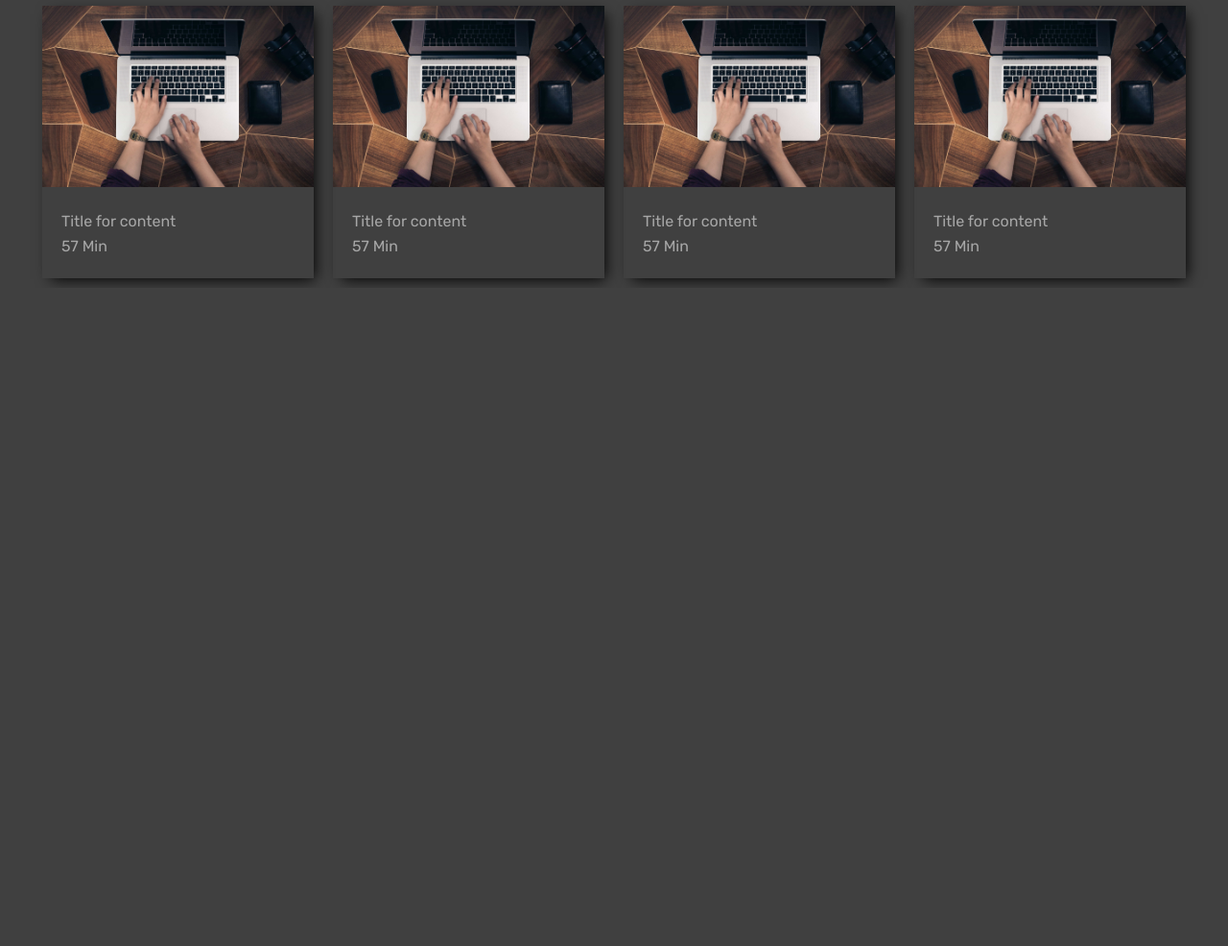
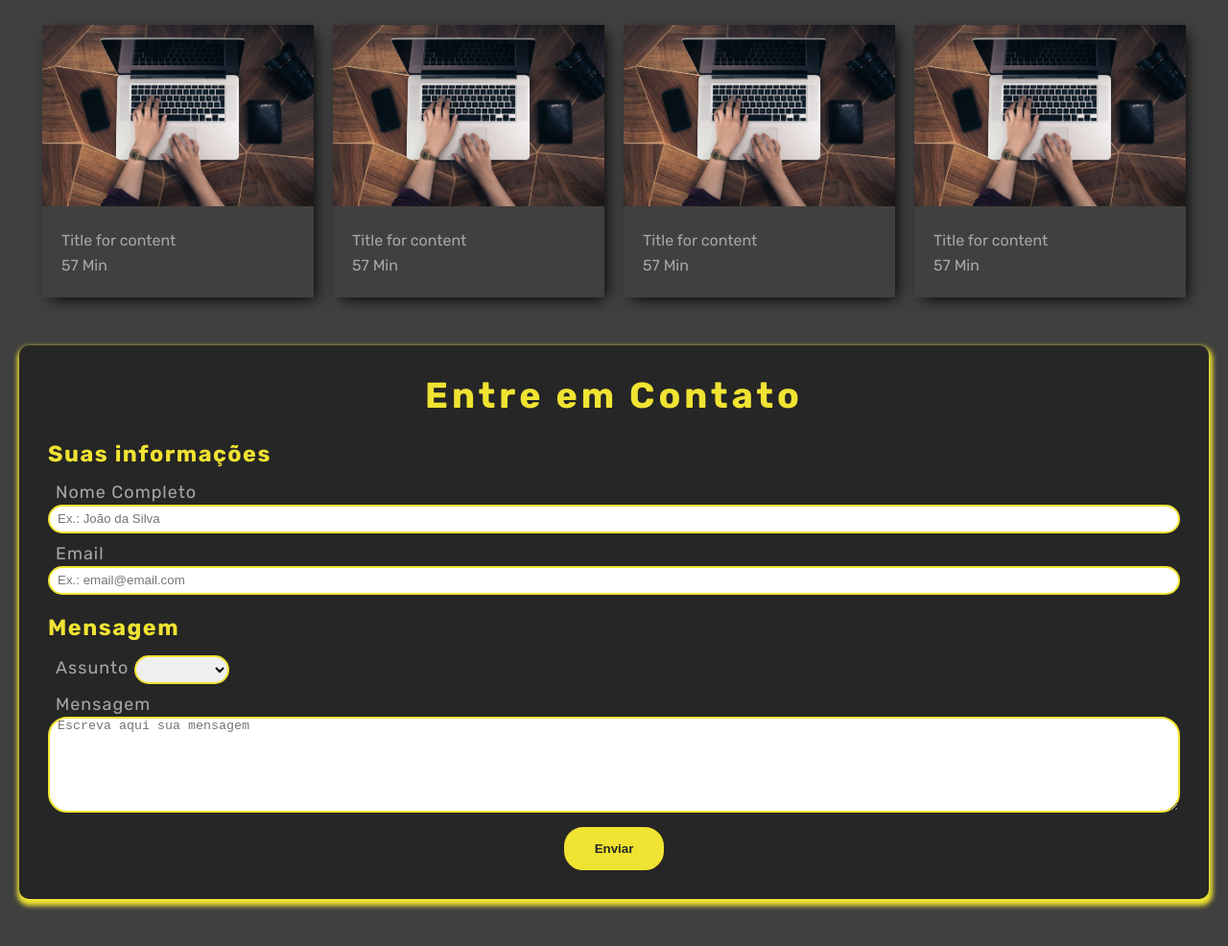
Before and after one commit to kaycso/Form-TechAcademy, a plain HTML site: page index.html in a window 1280 px wide. Shown: the part 604-1590 px from the top of the page at 96% size. Before the commit the page ends 904 px from the top, so only its background shows below. Drawn offline with Linux system fonts and the light colour scheme.

Commit message:
add section contact (#2)

```diff
--- a/assets/css/style.css
+++ b/assets/css/style.css
@@ -111,7 +111,6 @@ img {
     border: 2px solid var(--color-height);
     border-radius: 50px;
     box-shadow: -4px 3px  var(--color-light);
-    /* box-shadow: -5px 5px  var(--color-light), 5px -5px var(--color-light); */
     display: flex;
     flex-direction: column;
     justify-content: center;
@@ -170,7 +169,7 @@ img {
 
 /* === Section Cards ==================== */
 #cards {
-    padding-top: 20px;
+    padding-top: 40px;
 }
 
 #cards .content {
@@ -208,3 +207,101 @@ img {
     line-height: 26px;
     color: var(--color-light2);
 }
+
+/* ==== Contact ======= */
+#contact .container {
+    margin-top: 40px;
+    display: flex;
+    justify-content: space-evenly;
+    margin-bottom: 50px; /* retirar */
+}
+
+#contact .content {
+    display: flex;
+    flex-direction: column;
+    justify-content: center;
+    gap: 25px;
+    padding: 30px;
+    background-color: var(--color-height);
+    box-shadow: 1px 4px 5px 3px var(--color-text);
+    border-radius: 10px;
+    width: 100%; /* altera a largura quando está no mobile */
+}
+
+#contact .content .title {
+    font-size: 2.5em;
+    letter-spacing: 4px;
+    color: var(--color-text);
+    text-align: center;
+}
+
+#contact .form {
+    display: flex;
+    flex-direction: column;
+    gap: 20px;
+}
+
+#contact .form .form-container {
+    display: flex;
+    flex-direction: column;
+    gap: 15px;
+}
+
+#contact .form .form-container .form-title {
+    font-size: 2em;
+    font-weight: 400;
+    letter-spacing: 1.5px;
+    color: var(--color-text);
+}
+
+#contact .form .form-container form {
+    font-size: 1.8em;
+    letter-spacing: 1px;
+    color: var(--color-light2);
+    display: flex;
+    flex-direction: column;
+    gap: 10px;
+}
+
+#contact .form .form-container form label span{
+    display: inline-block;
+    padding-left: 8px;
+}
+
+#contact .form .form-container .form-info {
+    display: grid;
+    gap: 2px;
+}
+
+#contact .form .form-container form input,
+textarea {
+    border-radius: 20px;
+    padding-left: 8px;
+    height: 30px;
+    border: 2px solid var(--color-text);
+}
+
+#contact .form .form-container .form-msg select {
+    border-radius: 20px;
+    height: 30px;
+    border: 2px solid var(--color-text);
+}
+
+#contact .form .form-container .form-msg #msg {
+    height: 100px;
+}
+
+#contact .form .form-container .form-button-submit {
+    justify-content: center;
+}
+
+#contact .form .form-container form [type="submit"] {
+    background-color: var(--color-text);
+    color: var(--color-height);
+    width: max-content;
+    padding-inline: 30px;
+    height: 45px;
+    margin-inline: auto;
+    font-weight: 700;
+    cursor: pointer;
+}
--- a/index.html
+++ b/index.html
@@ -132,8 +132,59 @@
         </div>
     </section>
 
-    <!-- <section id="contact"> -->
-        <!-- <h2>Entre em contato</h2> -->
-    <!-- </section> -->
+    <section id="contact">
+        <div class="container">
+            <div class="content">
+                <div class="title">
+                    <h2>Entre em Contato</h2>
+                </div>
+                <div class="form">
+                    <div class="form-container">
+                        <div class="form-title">
+                            <h3>Suas informações</h3>
+                        </div>
+                        <form action="">
+                            <div class="form-info">
+                                <label for="name"><span></span>Nome Completo</label>
+                                <input type="text" id="name" name="name" placeholder="Ex.: João da Silva" required>
+                            </div>
+                            <div class="form-info">
+                                <label for="email"><span></span>Email</label>
+                                <input type="email" id="email" name="email" placeholder="Ex.: email@email.com" required>
+                            </div>
+                        </form>
+                    </div>
+                    <div action="" class="form-container">
+                        <div class="form-title">
+                            <h3>Mensagem</h3>
+                        </div>
+                        <form class="form-msg">
+                            <div class="form-subject">
+                                <label for="subject"><span></span>Assunto</label>
+                                <select name="subject" id="subject">
+                                    <option value="none" selected></option>
+                                    <option value="sugestao">Sugestão</option>
+                                    <option value="sugestao">Reclamação</option>
+                                    <option value="sugestao">Elogio</option>
+                                    <option value="sugestao">Outro</option>
+                                </select>
+                            </div>
+                            <div class="form-info">
+                                <form action="">
+                                    <label for="msg"><span></span>Mensagem</label>
+                                    <textarea id="msg" name="message" placeholder="Escreva aqui sua mensagem" required></textarea>
+                                </form>
+                            </div>
+                            <div class="form-button-submit">
+                                <form action="">
+                                    <input type="submit" value="Enviar">
+                                </form>
+                            </div>
+                        </form>
+                    </div>
+                </div>
+            </div>
+        </div>
+    </section>
 </body>
 </html>
```
